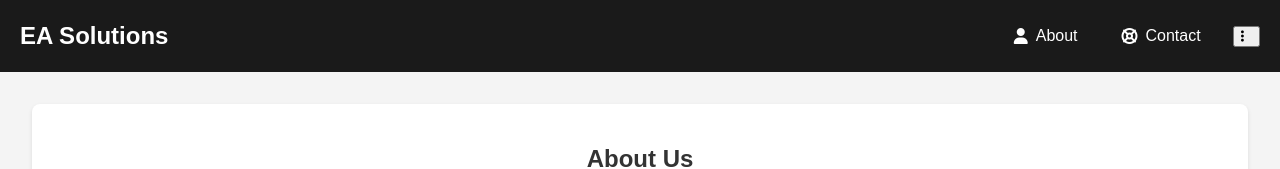
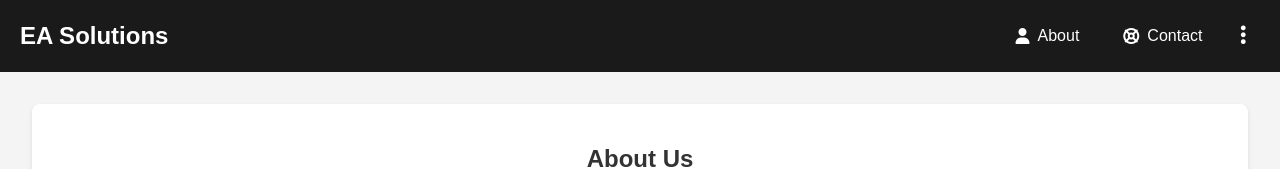
Before and after one commit to Babith18/EASolution, a plain HTML site: page Mywebsite/index.html in a window 1280 px wide. Shown: the top 169 px of the page. Drawn offline with Linux system fonts and the light colour scheme.

Commit message:
Update Style.css
Signed-off-by: EA_solution <poojarybabith@gmail.com>

```diff
--- a/Mywebsite/css/Style.css
+++ b/Mywebsite/css/Style.css
@@ -49,6 +49,7 @@ nav a:hover,
 
 .dropdown {
   position: relative;
+  display: inline-block;
 }
 
 .dropdown-content {
@@ -75,6 +76,13 @@ nav a:hover,
 
 .dropdown:hover .dropdown-content {
   display: block;
+}
+.dropbtn {
+  background: none;
+  border: none;
+  color: white;
+  font-size: 22px;
+  cursor: pointer;
 }
 
 i {
```
